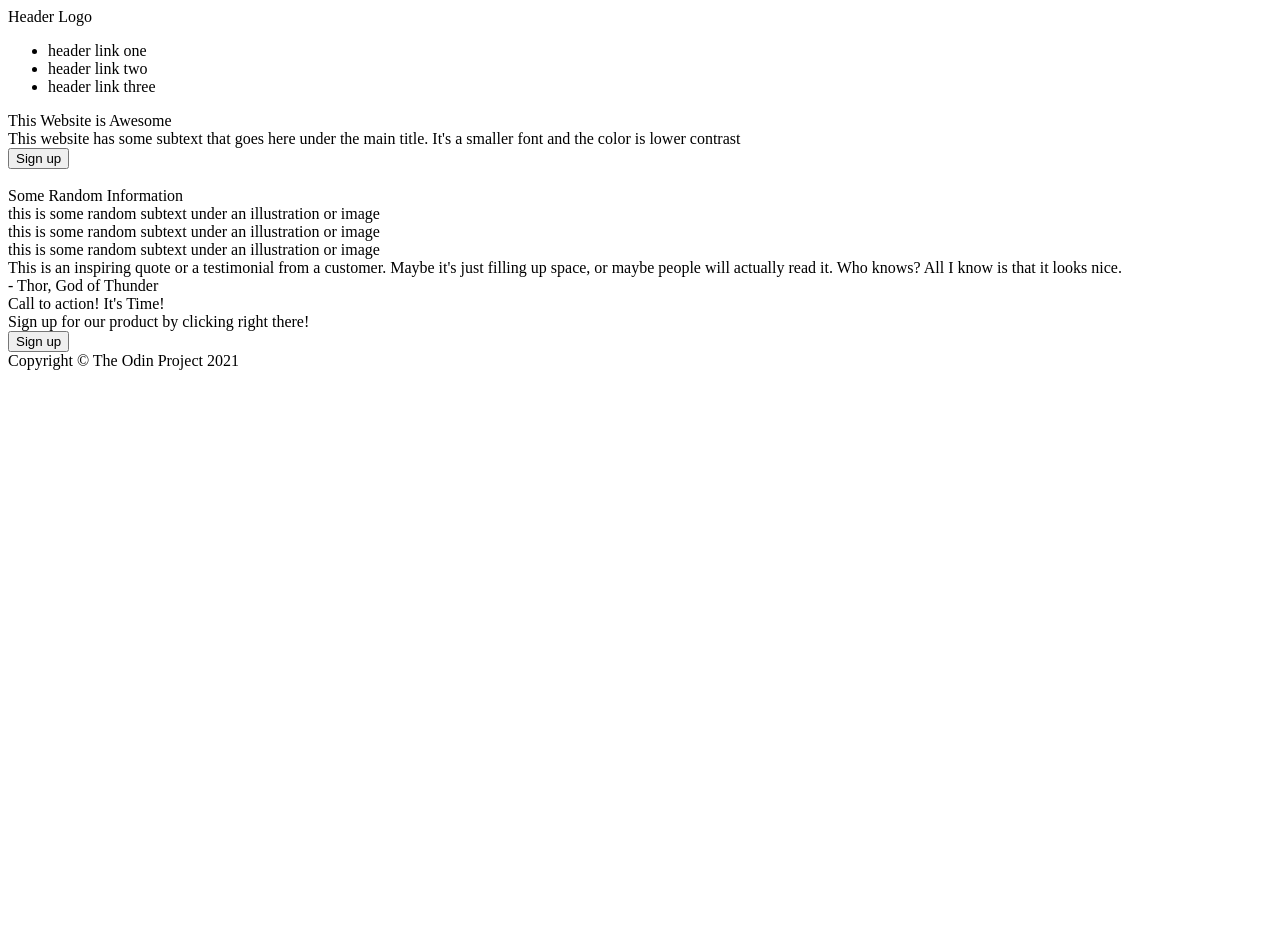
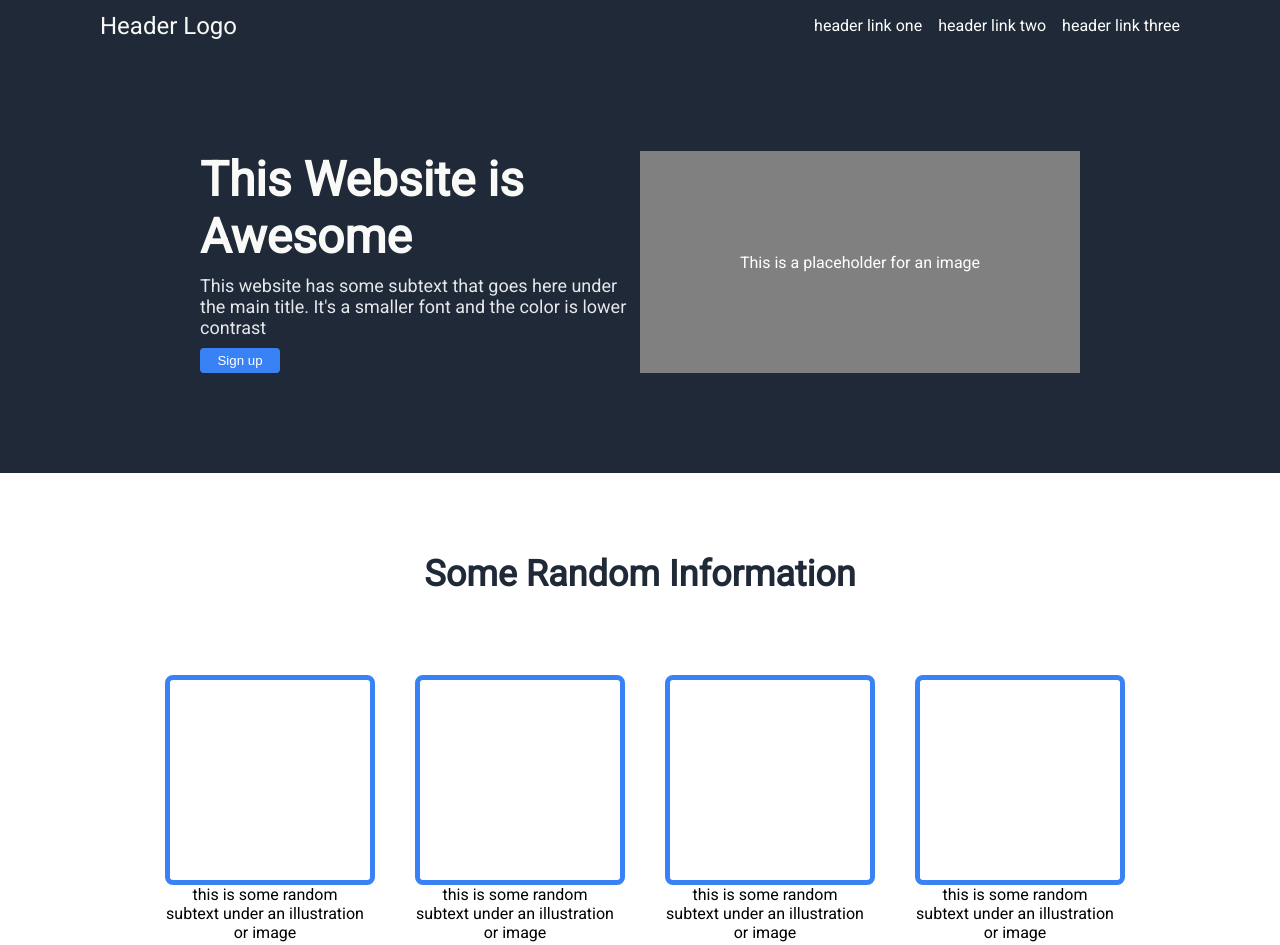
Before and after one commit to wolf4500/Landing-Page-Redo, a plain HTML site: page index.html in a window 1280 px wide. Shown: the top 945 px of the page. Before the commit the page ends 800 px from the top, so only its background shows below. Drawn offline with Linux system fonts and the light colour scheme.

Commit message:
Finish Project

```diff
--- a/index.html
+++ b/index.html
@@ -5,8 +5,15 @@
     <meta name="viewport" content="width=device-width, initial-scale=1.0" />
     <title>Document</title>
     <link rel="stylesheet" href="styles.css" />
+    <link rel="preconnect" href="https://fonts.googleapis.com" />
+    <link rel="preconnect" href="https://fonts.gstatic.com" crossorigin />
+    <link
+      href="https://fonts.googleapis.com/css2?family=Roboto&display=swap"
+      rel="stylesheet"
+    />
   </head>
   <body>
+    <div class="upper-container">
       <div class="header-container">
         <div class="logo">Header Logo</div>
         <ul class="links">
@@ -23,20 +30,40 @@
             This website has some subtext that goes here under the main title.
             It's a smaller font and the color is lower contrast
           </div>
-        <button class="main button">Sign up</button>
+          <button class="main-button">Sign up</button>
         </div>
-      <img />
+        <div class="placeholder-img">This is a placeholder for an image</div>
+      </div>
     </div>
 
-    <div class="big-info-container">
+    <div class="info-container">
       <div class="info">Some Random Information</div>
-      <div class="info-container"></div>
-      <div>this is some random subtext under an illustration or image</div>
+      <div class="big-image-container">
+        <div class="image-container">
           <div class="image"></div>
-      <div>this is some random subtext under an illustration or image</div>
+          <div class="image-text">
+            this is some random subtext under an illustration or image
+          </div>
+        </div>
+        <div class="image-container">
           <div class="image"></div>
-      <div>this is some random subtext under an illustration or image</div>
+          <div class="image-text">
+            this is some random subtext under an illustration or image
+          </div>
+        </div>
+        <div class="image-container">
           <div class="image"></div>
+          <div class="image-text">
+            this is some random subtext under an illustration or image
+          </div>
+        </div>
+        <div class="image-container">
+          <div class="image"></div>
+          <div class="image-text">
+            this is some random subtext under an illustration or image
+          </div>
+        </div>
+      </div>
     </div>
 
     <div class="quote-container">
@@ -52,7 +79,7 @@
       <div class="bottom-text-container">
         <div class="bottom-main-text">Call to action! It's Time!</div>
         <div class="bottom-sub-text">
-          Sign up for our product by clicking right there!
+          Sign up for our product by clicking that button right over there!
         </div>
       </div>
       <button class="bottom-button">Sign up</button>
--- a/styles.css
+++ b/styles.css
@@ -0,0 +1,180 @@
+body {
+    display: flex;
+    flex-direction: column;
+    font-family: 'Roboto', sans-serif;
+    margin: 0;
+    padding: 0;
+}
+
+.upper-container {
+    background-color: #1F2937;
+    padding-left: 100px;
+    padding-right: 100px;
+    padding-bottom: 100px;
+}
+
+.header-container {
+    display: flex;
+    justify-content: space-between;
+    align-items: center;
+    padding-bottom: 100px;
+}
+
+.logo {
+    font-size: 24px;
+    color: #F9FAF8;
+    cursor: pointer;
+}
+
+ul {
+    display: flex;
+    gap: 16px;
+    list-style-type: none;
+    cursor: pointer;
+}
+
+.placeholder-img {
+
+    color: white;
+}
+
+.main-text {
+    color: #F9FAF8;
+    font-size: 48px;
+    font-weight: bold
+}
+
+.sub-text {
+    color: #E5E7EB;
+    font-size: 18px;
+}
+
+.main-button {
+    background-color: #3882f6;
+    color: white;
+    border-radius: 4px;
+    border: 0;
+    padding: 5px 0px;
+    max-width: 80px;
+    cursor: pointer;
+}
+
+.placeholder-img {
+    display: flex;
+    flex: 1;
+    justify-content: center;
+    align-items: center;
+    text-align: center;
+    background-color: grey;
+}
+
+.big-descript-container {
+    display: flex;
+    justify-content: center;
+    padding: 0px 100px;
+}
+
+.description-container {
+    display: flex;
+    flex: 1;
+    gap: 10px;
+    flex-direction: column;
+    flex-wrap: wrap;
+
+}
+
+.links {
+    color: white;
+}
+
+
+.info {
+    font-size: 36px;
+    font-weight: bold;
+    color: #1f2937;
+    padding: 80px 0px;
+    text-align: center;
+}
+
+.image {
+    border-width: 5px;
+    border-style: solid;
+    border-color: #3882f6;
+    border-radius: 8px;
+    height: 200px;
+    width: 200px;
+}
+
+.big-image-container {
+    display: flex;
+    justify-content: center;
+    gap: 50px;
+    padding-bottom: 80px;
+}
+
+.image-container {
+    max-width: 200px;
+}
+
+.image-text {
+    text-align: center;
+}
+
+.quote-container {
+    display: flex;
+    flex-direction: column;
+    align-items: center;
+    background-color: #e5e7eb;
+    padding: 80px 80px;
+}
+
+.quote {
+    font-size: 36px;
+    font-weight: 100;
+    font-style: italic;
+    color: #1f2937;
+    max-width: 900px;
+}
+
+.author {
+    font-weight: 900;
+    margin-left: 500px;
+}
+
+.bottom-container {
+    display: flex;
+    justify-content: space-between;
+    margin: 100px 200px;
+    padding: 50px 100px;
+    background-color: #3882f6;
+    border-radius: 12px;
+}
+
+.bottom-main-text {
+    color: white;
+    font-weight: 900;
+    font-size: 24px;
+}
+
+.bottom-sub-text {
+    color: white;
+    font-size: 16px;
+    font-weight: 100;
+}
+
+.bottom-button {
+    padding: 0px 30px;
+    background-color: #3882f6;
+    border-style: solid;
+    border-color: white;
+    border-radius: 8px;
+    color: white;
+    cursor: pointer;
+}
+
+.footer {
+    text-align: center;
+    padding: 30px 0px;
+    background-color: #1F2937;
+    color: white;
+}
```
Also changed, not shown: 1 other file. Lines whose indentation alone changed are shown as unchanged.
